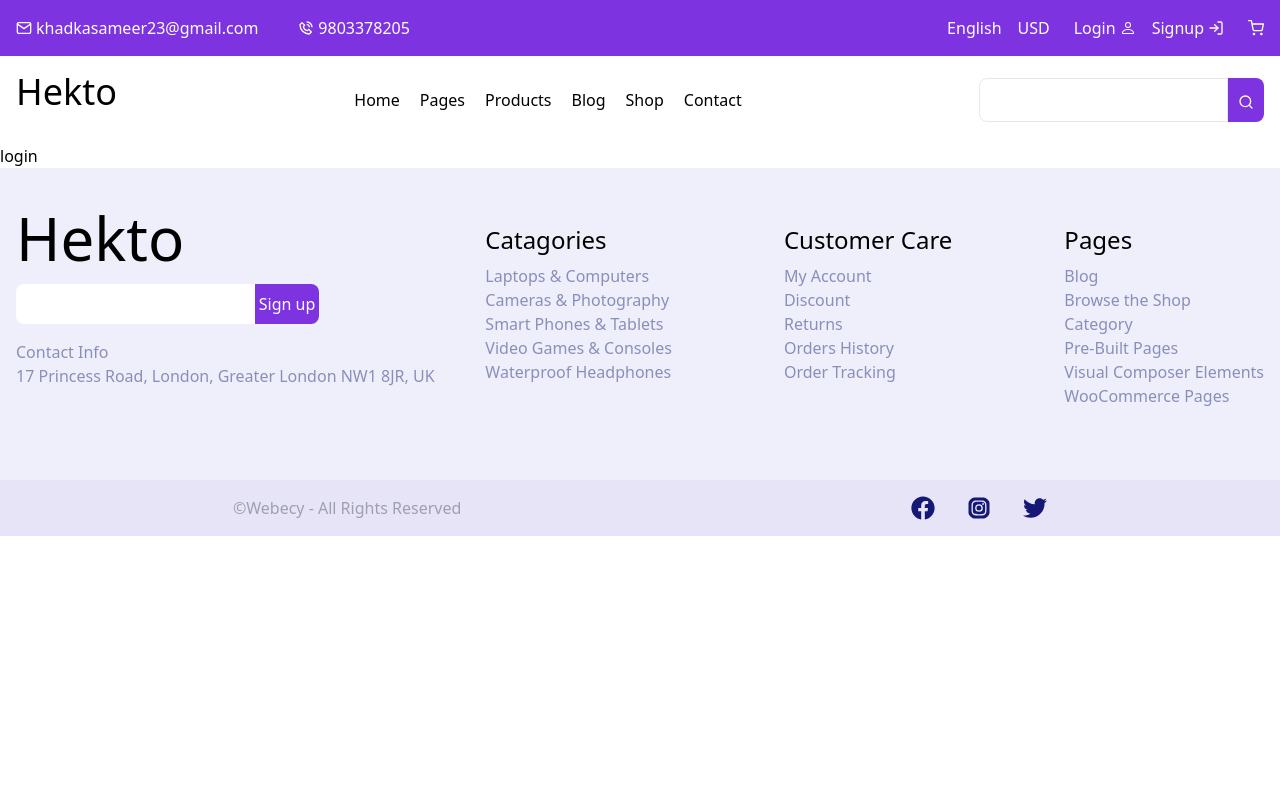
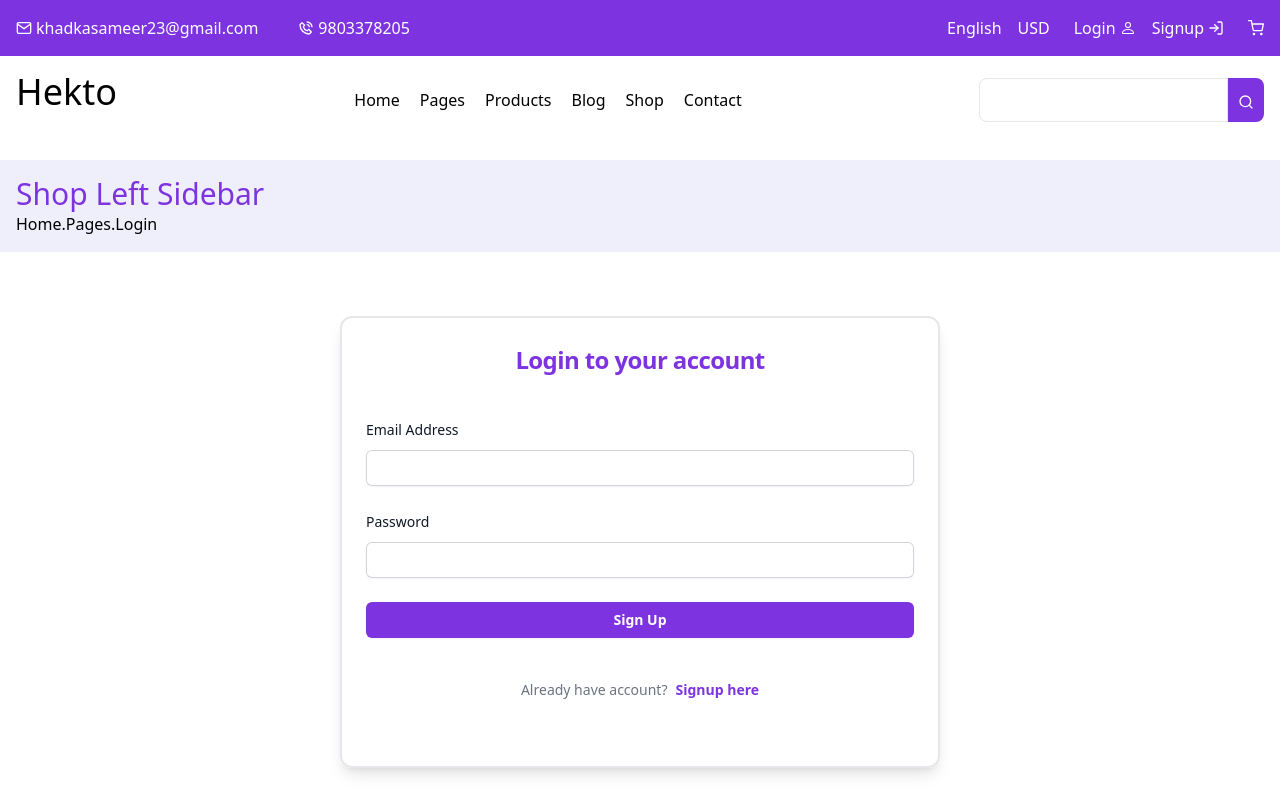
Before and after one commit to sameer-se/next-ecommerce, a Next.js app: page /login in a window 1280 px wide. Shown: the top 800 px of the page. Built offline with nearby package versions, Linux system fonts and the light colour scheme.

Commit message:
login signup pages

```diff
--- /dev/null
+++ b/src/pages/log.jsx
@@ -0,0 +1,19 @@
+import React from "react";
+
+export default function Login() {
+  function handelSubmit(event) {
+    event.preventDefault();
+    console.log(event);
+  }
+  return (
+    <form action="" onSubmit={handelSubmit}>
+      <label htmlFor="email">Email </label>
+      <input type="email" />
+
+      <label htmlFor="password">password </label>
+      <input type="password" />
+
+      <button type="submit">submit</button>
+    </form>
+  );
+}
--- a/src/pages/login.jsx
+++ b/src/pages/login.jsx
@@ -1,5 +1,117 @@
 import React from "react";
+import Link from "next/link";
+import axios from "axios";
 
 export default function Login() {
-  return <div>login</div>;
+  function handleSubmit(event) {
+    event.preventDefault();
+    console.log(event);
+    axios
+      .post("https://ecommerce-sagartmg2.vercel.app/api/users/login", {
+        name: "sameer",
+        email: "sameer@buyer.com",
+        role: "buyer",
+        password: "password",
+      })
+      .catch((err) => {
+        console.log(err);
+      });
+  }
+  return (
+    <div>
+      {/* HEADER BANNER */}
+      <div className="bg-primary-shade w-full">
+        <div className="container m-4 p-4">
+          <p className="text-3xl font text-primary">Shop Left Sidebar</p>
+          <Link href="/" className="">
+            <span>Home</span>
+          </Link>
+          <span>.</span>
+          <Link href="/pages">
+            <span>Pages</span>
+          </Link>
+          <span>.</span>
+          <Link href="/login">
+            <span>Login</span>
+          </Link>
+        </div>
+      </div>
+      <div className="container mb-10">
+        <div className="flex min-h-full flex-col justify-center m-4 sm:px-6 py-12 lg:px-8 ">
+          <div className="sm:mx-auto sm:w-full sm:max-w-sm"></div>
+          <div className="sm:mx-auto sm:w-full sm:max-w-[600px] border-2 p-6 sm:pb-16 rounded-xl shadow-lg">
+            <h2 className="mb-10 text-center text-2xl font-bold leading-9 tracking-tight text-primary">
+              Login to your account
+            </h2>
+            <form
+              onSubmit={handleSubmit}
+              className="space-y-6"
+              action="#"
+              method="POST"
+            >
+              {/* Email Adderess */}
+              <div>
+                <label
+                  // for="email"
+                  className="block text-sm font-medium leading-6 text-gray-900"
+                >
+                  Email Address
+                </label>
+                <div className="mt-2">
+                  <input
+                    id="email"
+                    name="email"
+                    type="email"
+                    autoComplete="email"
+                    // required
+                    className="block w-full pl-2  outline-none rounded-md border-0 py-1.5 text-gray-900 shadow-sm ring-1 ring-inset ring-gray-300 placeholder:text-gray-400 focus:ring-2 focus:ring-inset focus:ring-primary-shade sm:text-sm sm:leading-6"
+                  />
+                </div>
+              </div>
+              {/* PASSWORD */}
+              <div>
+                <div className="flex items-center justify-between">
+                  <label
+                    // for="password"
+                    className="block text-sm font-medium leading-6 text-gray-900"
+                  >
+                    Password
+                  </label>
+                </div>
+                <div className="mt-2">
+                  <input
+                    id="password"
+                    name="password"
+                    type="password"
+                    autoComplete="current-password"
+                    // required
+                    className="block w-full outline-none pl-2 rounded-md border-0 py-1.5 text-gray-900 shadow-sm ring-1 ring-inset ring-gray-300 placeholder:text-gray-400 focus:ring-2 focus:ring-inset focus:ring-primary-shade sm:text-sm sm:leading-6"
+                  />
+                </div>
+              </div>
+              {/* SIGN UP BUTTON */}
+              <div>
+                <button
+                  type="submit"
+                  className="flex w-full justify-center rounded-md bg-primary hover:bg-secondary px-3 py-1.5 text-sm font-semibold leading-6 text-white shadow-sm focus-visible:outline focus-visible:outline-2 focus-visible:outline-offset-2 focus-visible:outline-indigo-600"
+                >
+                  Sign Up
+                </button>
+              </div>
+            </form>
+            {/* DON'T HAVE ACCOUNT */}
+            <p className="mt-10 text-center text-sm text-gray-500 flex justify-center items-center gap-2">
+              <span>Already have account?</span>
+              <Link
+                href="/signup"
+                className="font-semibold leading-6 text-primary hover:text-secondary"
+              >
+                Signup here
+              </Link>
+            </p>
+          </div>
+        </div>
+      </div>
+    </div>
+  );
 }
--- a/src/pages/products/index.jsx
+++ b/src/pages/products/index.jsx
@@ -164,13 +164,13 @@ export default function Products({ products, categories }) {
                     </div>
                     <ul className="flex md:justify-center md:items-center top-3 left-2   gap-2 ">
                       <li className="bg-primary-shade shadow-lg w-10 h-10 justify-center items-center p-2 rounded-full">
-                        <AiFillMessage className=" hover:text-primary h-6 w-6 text-primary" />
+                        <AiFillMessage className=" hover:text-secondary h-6 w-6 text-primary" />
                       </li>
                       <li className="bg-primary-shade shadow-lg w-10 h-10 justify-center items-center p-2 rounded-full">
-                        <AiOutlineHeart className=" hover:text-primary h-6 w-6 text-primary" />
+                        <AiOutlineHeart className=" hover:text-secondary h-6 w-6 text-primary" />
                       </li>
                       <li className="bg-primary-shade shadow-lg w-10 h-10 justify-center items-center p-2 rounded-full">
-                        <RiShareForwardFill className="hover:text-primary h-6 w-6 text-primary" />
+                        <RiShareForwardFill className="hover:text-secondary h-6 w-6 text-primary" />
                       </li>
                     </ul>
                   </div>
--- /dev/null
+++ b/src/pages/sign.jsx
@@ -0,0 +1,19 @@
+import React from "react";
+
+export default function Signin() {
+  function handelSubmit(event) {
+    event.preventDefaut();
+    console.log(event);
+  }
+  return (
+    <form action="" onSubmit={handelSubmit}>
+      <label htmlFor="email">Email </label>
+      <input type="email" />
+
+      <label htmlFor="password">password </label>
+      <input type="password" />
+
+      <button type="submit">submit</button>
+    </form>
+  );
+}
--- a/src/pages/signup.jsx
+++ b/src/pages/signup.jsx
@@ -1,75 +1,131 @@
 import React from "react";
-import Image from "next/image";
 import Link from "next/link";
+import axios from "axios";
 
 export default function Signup() {
+  function handleSubmit(event) {
+    event.preventDefault();
+    console.log(event);
+    axios
+      .post("https://ecommerce-sagartmg2.vercel.app/api/users/signup", {
+        name: "sameer",
+        email: "sameer@buyer.com",
+        role: "buyer",
+        password: "password",
+      })
+      .catch((err) => {
+        console.log(err);
+      });
+  }
   return (
+    <div>
+      {/* HEADER BANNER */}
+      <div className="bg-primary-shade w-full">
+        <div className="container m-4 p-4">
+          <p className="text-3xl font text-primary">Shop Left Sidebar</p>
+          <Link href="/" className="">
+            <span>Home</span>
+          </Link>
+          <span>.</span>
+          <Link href="/pages">
+            <span>Pages</span>
+          </Link>
+          <span>.</span>
+          <Link href="/signup">
+            <span>Signup</span>
+          </Link>
+        </div>
+      </div>
       <div className="container mb-10">
-      <div class="flex min-h-full flex-col justify-center m-4 px-6 py-12 lg:px-8 border-2 shadow-lg rounded-3xl">
-        <div class="sm:mx-auto sm:w-full sm:max-w-sm">
-          <h2 class="mt-10 text-center text-2xl font-bold leading-9 tracking-tight text-primary">
+        <div className="flex min-h-full flex-col justify-center p-4 py-12 lg:px-8 ">
+          <div className="sm:mx-auto sm:w-full sm:max-w-sm"></div>
+          <div className="sm:mx-auto sm:w-full sm:max-w-[600px] border-2 p-6  sm:pb-20 rounded-xl shadow-xl">
+            <h2 className="mb-10 text-center text-2xl font-bold leading-9 tracking-tight text-primary">
               Sign up for new account
             </h2>
-        </div>
-
-        <div class="mt-10 sm:mx-auto sm:w-full sm:max-w-sm">
-          <form class="space-y-6" action="#" method="POST">
+            <form
+              onSubmit={handleSubmit}
+              className="space-y-6"
+              // action="#"
+              // method="POST"
+            >
               {/* Full Name */}
               <div>
                 <label
-                for="name"
-                class="block text-sm font-medium leading-6 text-gray-900"
+                  // for="name"
+                  className="block text-sm font-medium leading-6 text-gray-900"
                 >
                   Full Name
                 </label>
-              <div class="mt-2">
+                <div className="mt-2">
                   <input
-                  id=""
+                    id="name"
                     name="name"
-                  type="name"
-                  autocomplete="name"
-                  required
-                  class="block w-full rounded-md pl-2 outline-none border-0 py-1.5 text-gray-900 shadow-sm ring-1 ring-inset ring-gray-300 placeholder:text-gray-400 focus:ring-2 focus:ring-inset focus:ring-primary-shade sm:text-sm sm:leading-6"
+                    type="text"
+                    autoComplete="name"
+                    // required
+                    className="block w-full rounded-md pl-2 outline-none border-0 py-1.5 text-gray-900 shadow-sm ring-1 ring-inset ring-gray-300 placeholder:text-gray-400 focus:ring-2 focus:ring-inset focus:ring-primary-shade sm:text-sm sm:leading-6"
                   />
                 </div>
               </div>
               {/* Email Adderess */}
               <div>
                 <label
-                for="email"
-                class="block text-sm font-medium leading-6 text-gray-900"
+                  // for="email"
+                  className="block text-sm font-medium leading-6 text-gray-900"
                 >
                   Email Address
                 </label>
-              <div class="mt-2">
+                <div className="mt-2">
                   <input
                     id="email"
                     name="email"
                     type="email"
-                  autocomplete="email"
-                  required
-                  class="block w-full pl-2  outline-none rounded-md border-0 py-1.5 text-gray-900 shadow-sm ring-1 ring-inset ring-gray-300 placeholder:text-gray-400 focus:ring-2 focus:ring-inset focus:ring-primary-shade sm:text-sm sm:leading-6"
+                    autoComplete="email"
+                    // required
+                    className="block w-full pl-2  outline-none rounded-md border-0 py-1.5 text-gray-900 shadow-sm ring-1 ring-inset ring-gray-300 placeholder:text-gray-400 focus:ring-2 focus:ring-inset focus:ring-primary-shade sm:text-sm sm:leading-6"
                   />
+                </div>
+              </div>
+              {/* SELECT ROLE */}
+              <div>
+                <label
+                  // for="role"
+                  className="block text-sm font-medium leading-6 text-gray-900"
+                >
+                  Select Role
+                </label>
+                <div className="mt-2">
+                  <select
+                    name="role"
+                    id="role"
+                    // required
+                    className="block w-full pl-2 outline-none rounded-md border-0 py-1.5 text-gray-900 shadow-sm ring-1 ring-inset ring-gray-300 placeholder:text-gray-400 focus:ring-2 focus:ring-inset focus:ring-primary-shade sm:text-sm sm:leading-6"
+                  >
+                    <option value="">Select</option>
+                    <option value="buyer">Buyer</option>
+                    <option value="seller">Seller</option>
+                  </select>
                 </div>
               </div>
               {/* PASSWORD */}
               <div>
-              <div class="flex items-center justify-between">
+                <div className="flex items-center justify-between">
                   <label
-                  for="password"
-                  class="block text-sm font-medium leading-6 text-gray-900"
+                    // for="password"
+                    className="block text-sm font-medium leading-6 text-gray-900"
                   >
                     Password
                   </label>
                 </div>
-              <div class="mt-2">
+                <div className="mt-2">
                   <input
                     id="password"
                     name="password"
                     type="password"
-                  autocomplete="current-password"
-                  required
-                  class="block w-full outline-none pl-2 rounded-md border-0 py-1.5 text-gray-900 shadow-sm ring-1 ring-inset ring-gray-300 placeholder:text-gray-400 focus:ring-2 focus:ring-inset focus:ring-primary-shade sm:text-sm sm:leading-6"
+                    autoComplete="current-password"
+                    // required
+                    className="block w-full outline-none pl-2 rounded-md border-0 py-1.5 text-gray-900 shadow-sm ring-1 ring-inset ring-gray-300 placeholder:text-gray-400 focus:ring-2 focus:ring-inset focus:ring-primary-shade sm:text-sm sm:leading-6"
                   />
                 </div>
               </div>
@@ -77,18 +133,18 @@ export default function Signup() {
               <div>
                 <button
                   type="submit"
-                class="flex w-full justify-center rounded-md bg-primary hover:bg-secondary px-3 py-1.5 text-sm font-semibold leading-6 text-white shadow-sm focus-visible:outline focus-visible:outline-2 focus-visible:outline-offset-2 focus-visible:outline-indigo-600"
+                  className="flex w-full justify-center rounded-md bg-primary hover:bg-secondary px-3 py-1.5 text-sm font-semibold leading-6 text-white shadow-sm focus-visible:outline focus-visible:outline-2 focus-visible:outline-offset-2 focus-visible:outline-indigo-600"
                 >
                   Sign Up
                 </button>
               </div>
             </form>
             {/* ALREADY HAVE ACCOUNT */}
-          <p class="mt-10 text-center text-sm text-gray-500">
+            <p className="mt-10 text-center text-sm text-gray-500">
               Already have account?
               <Link
                 href="/login"
-              class="font-semibold leading-6 text-primary hover:text-secondary"
+                className="font-semibold leading-6 text-primary hover:text-secondary"
               >
                 Login here
               </Link>
@@ -96,5 +152,6 @@ export default function Signup() {
           </div>
         </div>
       </div>
+    </div>
   );
 }
```
Lines whose indentation alone changed are shown as unchanged.
